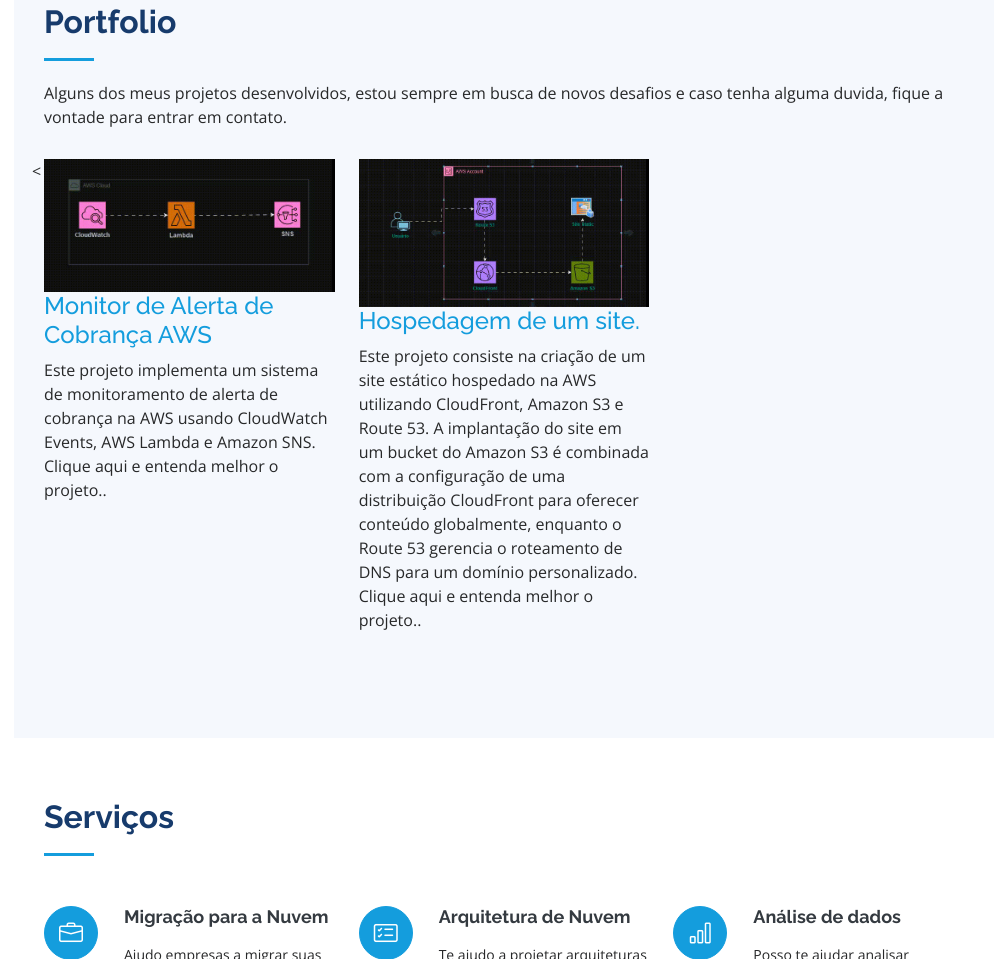
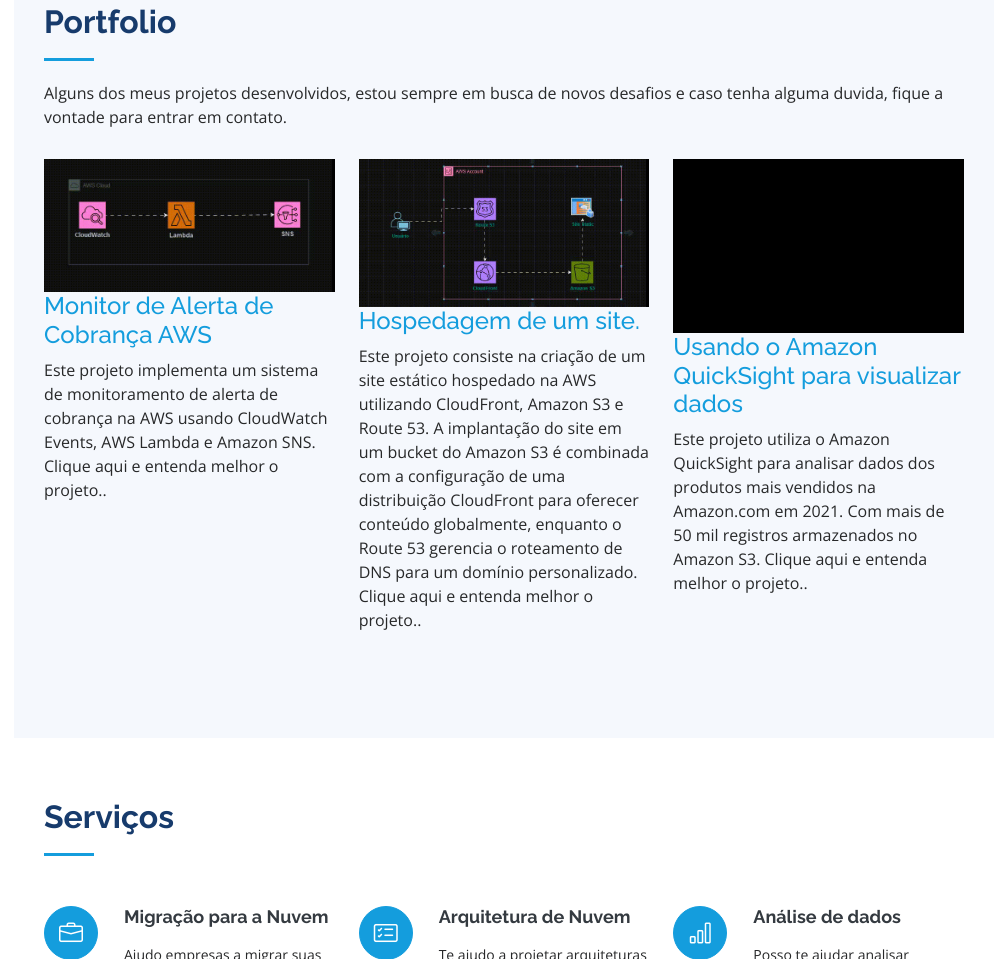
Before and after one commit to sebastiansouza/sebastiansouza.github.io, a plain HTML site: page index.html in a window 1280 px wide. Shown: the part 3462-4421 px from the top of the page, without its empty margins (286-1280 px from the left). Drawn offline with nearby package versions, Linux system fonts and the light colour scheme.

Commit message:
Including project 3

```diff
--- a/index.html
+++ b/index.html
@@ -308,77 +308,20 @@
                 </p>
               </div>
             </div>
-<
+            <!--  -->
+            <div class="row portfolio-container" data-aos="fade-up" data-aos-delay="100">
+              <div class="col-lg-4 col-md-6 portfolio-item filter-app">
+                <div class="portfolio-wrap">
+                  <img src="assets/img/portfolio/portfolio-3.gif" class="img-fluid" alt="">
+                  <div class="portfolio-links">
+                    <a href="https://github.com/sebastiansouza/quicksightAmazon" title="Mais detalhes"><i class="bx bx-link"></i></a>
+                  </div>
+                  <h4 class="title"><a href="">Usando o Amazon QuickSight para visualizar dados</a></h4>
+                  <p>Este projeto utiliza o Amazon QuickSight para analisar dados dos produtos mais vendidos na Amazon.com em 2021. Com mais de 50 mil registros armazenados no Amazon S3. Clique aqui e entenda melhor o projeto..
+                  </p>
+                </div>
+              </div>
 
-          <!-- <div class="col-lg-4 col-md-6 portfolio-item filter-app">
-            <div class="portfolio-wrap">
-              <img src="assets/img/portfolio/portfolio-3.jpg" class="img-fluid" alt="">
-              <div class="portfolio-links">
-                <a href="assets/img/portfolio/portfolio-3.jpg" data-gallery="portfolioGallery" class="portfolio-lightbox" title="App 2"><i class="bx bx-plus"></i></a>
-                <a href="portfolio-details.html" title="More Details"><i class="bx bx-link"></i></a>
-              </div>
-            </div>
-          </div> -->
-<!--
-          <div class="col-lg-4 col-md-6 portfolio-item filter-card">
-            <div class="portfolio-wrap">
-              <img src="assets/img/portfolio/portfolio-4.jpg" class="img-fluid" alt="">
-              <div class="portfolio-links">
-                <a href="assets/img/portfolio/portfolio-4.jpg" data-gallery="portfolioGallery" class="portfolio-lightbox" title="Card 2"><i class="bx bx-plus"></i></a>
-                <a href="portfolio-details.html" title="More Details"><i class="bx bx-link"></i></a>
-              </div>
-            </div>
-          </div> -->
-
-          <!-- <div class="col-lg-4 col-md-6 portfolio-item filter-web">
-            <div class="portfolio-wrap">
-              <img src="assets/img/portfolio/portfolio-5.jpg" class="img-fluid" alt="">
-              <div class="portfolio-links">
-                <a href="assets/img/portfolio/portfolio-5.jpg" data-gallery="portfolioGallery" class="portfolio-lightbox" title="Web 2"><i class="bx bx-plus"></i></a>
-                <a href="portfolio-details.html" title="More Details"><i class="bx bx-link"></i></a>
-              </div>
-            </div>
-          </div> -->
-
-          <!-- <div class="col-lg-4 col-md-6 portfolio-item filter-app">
-            <div class="portfolio-wrap">
-              <img src="assets/img/portfolio/portfolio-6.jpg" class="img-fluid" alt="">
-              <div class="portfolio-links">
-                <a href="assets/img/portfolio/portfolio-6.jpg" data-gallery="portfolioGallery" class="portfolio-lightbox" title="App 3"><i class="bx bx-plus"></i></a>
-                <a href="portfolio-details.html" title="More Details"><i class="bx bx-link"></i></a>
-              </div>
-            </div>
-          </div> -->
-
-          <!-- <div class="col-lg-4 col-md-6 portfolio-item filter-card">
-            <div class="portfolio-wrap">
-              <img src="assets/img/portfolio/portfolio-7.jpg" class="img-fluid" alt="">
-              <div class="portfolio-links">
-                <a href="assets/img/portfolio/portfolio-7.jpg" data-gallery="portfolioGallery" class="portfolio-lightbox" title="Card 1"><i class="bx bx-plus"></i></a>
-                <a href="portfolio-details.html" title="More Details"><i class="bx bx-link"></i></a>
-              </div>
-            </div>
-          </div> -->
-
-          <!-- <div class="col-lg-4 col-md-6 portfolio-item filter-card">
-            <div class="portfolio-wrap">
-              <img src="assets/img/portfolio/portfolio-8.jpg" class="img-fluid" alt="">
-              <div class="portfolio-links">
-                <a href="assets/img/portfolio/portfolio-8.jpg" data-gallery="portfolioGallery" class="portfolio-lightbox" title="Card 3"><i class="bx bx-plus"></i></a>
-                <a href="portfolio-details.html" title="More Details"><i class="bx bx-link"></i></a>
-              </div>
-            </div>
-          </div> -->
-
-          <!-- <div class="col-lg-4 col-md-6 portfolio-item filter-web">
-            <div class="portfolio-wrap">
-              <img src="assets/img/portfolio/portfolio-9.jpg" class="img-fluid" alt="">
-              <div class="portfolio-links">
-                <a href="assets/img/portfolio/portfolio-9.jpg" data-gallery="portfolioGallery" class="portfolio-lightbox" title="Web 3"><i class="bx bx-plus"></i></a>
-                <a href="portfolio-details.html" title="More Details"><i class="bx bx-link"></i></a>
-              </div>
-            </div>
-          </div>-->
 
         </div>
 
```
Also changed, not shown: assets/img/portfolio/portfolio-3.gif (added).
